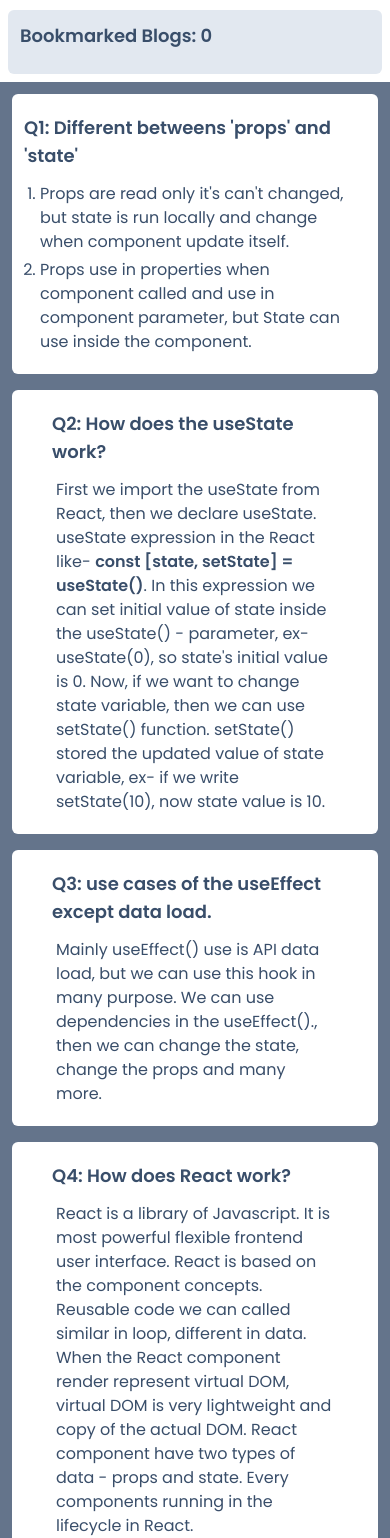
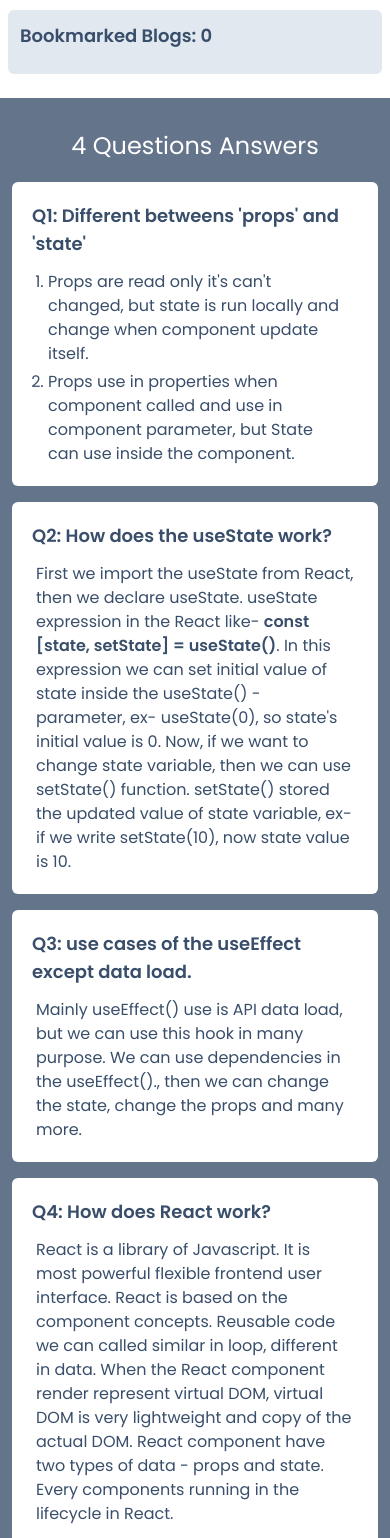
Before and after one commit to rajib-sadhu/knowledge-cafe-client, a React (Vite) app: page / in a window 390 px wide. Shown: the part 2290-3828 px from the top of the page. Built offline with nearby package versions, Linux system fonts and the light colour scheme.

Commit message:
some change style in question and bookmark section

```diff
--- a/src/components/BookMark/BookMark.jsx
+++ b/src/components/BookMark/BookMark.jsx
@@ -3,7 +3,7 @@ import React from 'react';
 const BookMark = ({bookmark, spent}) => {
 
     return (
-        <div className='sticky top-0 pt-6 pb-2 md:px-0 px-2'>
+        <div className='sticky top-0 py-6 md:px-0 px-2'>
             <div className='bg-slate-200 p-4 rounded-md text-center border border-violet-800'>
             <h1 className='font-semibold text-violet-800'>Spent time on read: {spent.reduce((a,c)=>a+c,0)} mins</h1>
             </div>
@@ -25,7 +25,7 @@ const BookmarkBlog = ({title})=>{
 
     return(
         <div className='bg-white p-2 rounded-sm'>
-            <p className='font-medium' >{title}</p>
+            <p className='font-medium text-black' >{title}</p>
         </div>
     )
 
--- a/src/components/Questions/Questions.jsx
+++ b/src/components/Questions/Questions.jsx
@@ -3,8 +3,9 @@ import React from 'react';
 const Questions = () => {
     return (
         <div className='bg-slate-500 md:p-10 p-3'>
+            <h1 className='text-white text-2xl p-5 text-center'>4 Questions Answers</h1>
             <ul className='mx-auto grid md:grid-cols-2 grid-cols-1 gap-4'>
-                <li className='bg-white md:px-10 px-3 py-5 rounded-md'>
+                <li className='bg-white md:px-10 px-5 py-5 rounded-md'>
                     <h1 className='text-lg font-semibold'>Q1: Different betweens 'props' and 'state'</h1>
                     <ul style={{ listStyle: 'order' }} className='mt-3 space-y-1 px-4'>
                         <li>
@@ -15,19 +16,19 @@ const Questions = () => {
                         </li>
                     </ul>
                 </li>
-                <li className='bg-white px-10 py-5 rounded-md'>
+                <li className='bg-white md:px-10 px-5 py-5 rounded-md'>
                     <h1 className='text-lg font-semibold'>Q2: How does the useState work?</h1>
                     <p className='mt-3 px-1'>
                         First we import the useState from React, then we declare useState. useState expression in the React like- <span className='font-semibold'>const [state, setState] = useState()</span>. In this expression we can set initial value of state inside the useState() - parameter, ex- useState(0), so state's initial value is 0. Now, if we want to change state variable, then we can use setState() function. setState() stored the updated value of state variable, ex- if we write setState(10), now state value is 10.
                     </p>
                 </li>
-                <li className='bg-white px-10 py-5 rounded-md'>
+                <li className='bg-white md:px-10 px-5 py-5 rounded-md'>
                     <h1 className='text-lg font-semibold'>Q3: use cases of the useEffect except data load.</h1>
                     <p className='mt-3 px-1'>
                         Mainly useEffect() use is API data load, but we can use this hook in many purpose. We can use dependencies in the useEffect()., then we can change the state, change the props and many more.
                     </p>
                 </li>
-                <li className='bg-white px-10 py-5 rounded-md'>
+                <li className='bg-white md:px-10 px-5 py-5 rounded-md'>
                     <h1 className='text-lg font-semibold'>Q4: How does React work?</h1>
                     <p className='mt-3 px-1'>
                         React is a library of Javascript. It is most powerful flexible frontend user interface. React is based on the component concepts. Reusable code we can called similar in loop, different in data. When the React component render represent virtual DOM, virtual DOM is very lightweight and copy of the actual DOM. React component have two types of data - props and state. Every components running in the lifecycle in React.
```
